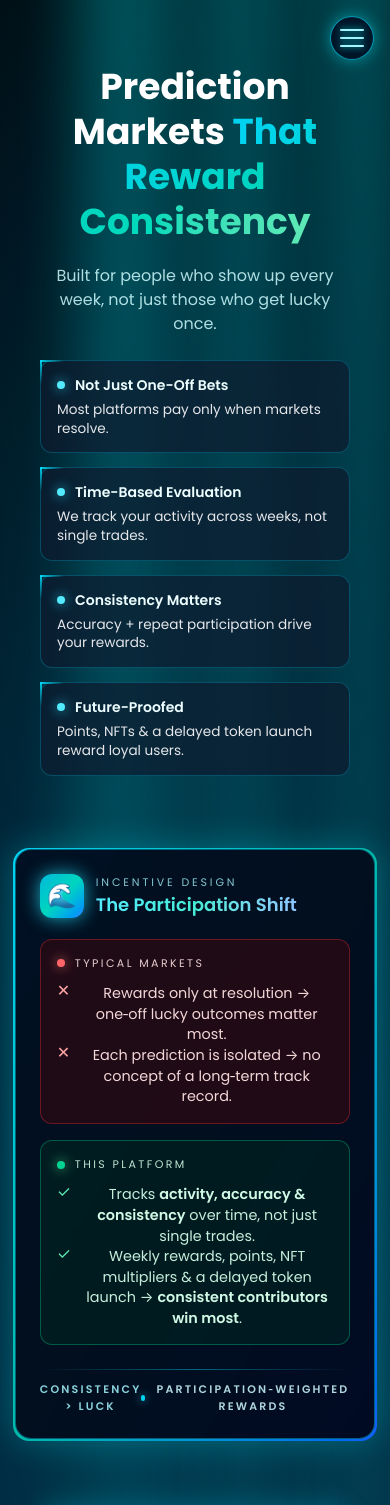
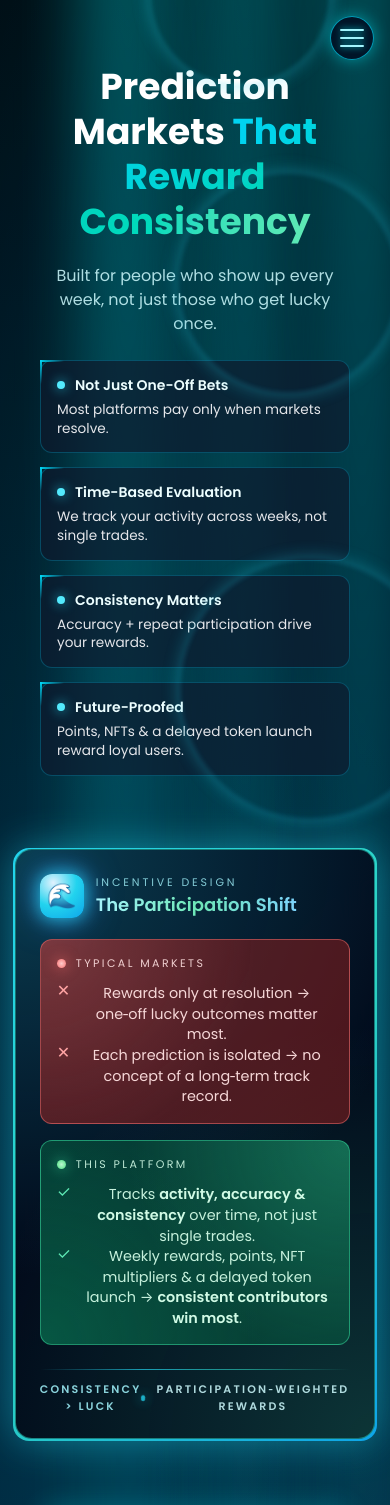
Before and after one commit to 160122729046aamir/Quacksquads, a React (Vite) app: page /intro in a window 390 px wide. Shown: the top 1505 px of the page. Built offline with nearby package versions, Linux system fonts and the light colour scheme.

Commit message:
Added Some Changes

```diff
--- a/src/effects.css
+++ b/src/effects.css
@@ -545,3 +545,219 @@
   0%   { transform: translate3d(0,0,0); }
   100% { transform: translate3d(-32px,-16px,0); }
 }
+
+/* Outer gradient frame + glow for Participation Shift card */
+.hero-card-frame {
+  background: linear-gradient(135deg, #22d3ee, #2dd4bf, #0ea5e9);
+  box-shadow: 0 0 40px rgba(34, 211, 238, 0.45);
+  position: relative;
+  overflow: visible;
+}
+
+/* Card body surface */
+.hero-card-surface {
+  background:
+    radial-gradient(circle at 0 0, rgba(34, 211, 238, 0.26), transparent 62%),
+    radial-gradient(circle at 100% 100%, rgba(52, 211, 153, 0.22), transparent 60%),
+    rgba(2, 6, 23, 0.98);
+  border-radius: 1.05rem;
+  border: 1px solid rgba(45, 212, 191, 0.5);
+  backdrop-filter: blur(16px);
+  position: relative;
+  overflow: hidden;
+}
+
+/* Icon orb */
+.hero-card-orb {
+  background: radial-gradient(circle at 30% 20%, #e0f2fe, #22d3ee, #0ea5e9);
+  box-shadow:
+    0 0 18px rgba(34, 211, 238, 0.9),
+    0 0 34px rgba(59, 130, 246, 0.7);
+}
+
+/* Title gradient */
+.hero-subtitle-gradient {
+  background-image: linear-gradient(to right, #a5f3fc, #6ee7b7, #7dd3fc);
+  -webkit-background-clip: text;
+  background-clip: text;
+  color: transparent;
+}
+
+/* Orbital glow behind the card */
+.hero-card-orbit {
+  position: absolute;
+  inset: -40px;
+  pointer-events: none;
+  opacity: 0.8;
+  filter: blur(2px);
+  z-index: 0;
+}
+
+.hero-card-orbit-ring {
+  position: absolute;
+  border-radius: 999px;
+  border: 1px dashed rgba(56, 189, 248, 0.35);
+  box-shadow: 0 0 18px rgba(34, 211, 238, 0.5);
+  animation: heroOrbit 16s linear infinite;
+}
+
+.hero-card-orbit-ring-1 {
+  width: 220px;
+  height: 220px;
+  top: 5%;
+  right: 2%;
+}
+.hero-card-orbit-ring-2 {
+  width: 260px;
+  height: 260px;
+  top: 18%;
+  right: -8%;
+  animation-duration: 22s;
+  animation-direction: reverse;
+}
+.hero-card-orbit-ring-3 {
+  width: 180px;
+  height: 180px;
+  top: -4%;
+  right: 18%;
+  border-style: solid;
+  border-color: rgba(34, 211, 238, 0.3);
+  animation-duration: 28s;
+}
+
+/* Status row at bottom of Participation Shift card */
+.hero-status-row {
+  position: relative;
+}
+
+.hero-status-line {
+  position: absolute;
+  top: 0;
+  left: 0;
+  right: 0;
+  height: 1px;
+  background: linear-gradient(
+    to right,
+    transparent,
+    rgba(34, 211, 238, 0.7),
+    rgba(45, 212, 191, 0.6),
+    transparent
+  );
+}
+
+.hero-status-dot {
+  width: 6px;
+  height: 6px;
+  border-radius: 999px;
+  background: #22d3ee;
+  box-shadow: 0 0 12px rgba(34, 211, 238, 0.9);
+  animation: heroStatusPulse 1.2s ease-in-out infinite;
+}
+
+/* Shimmer that runs across the frame */
+.hero-card-shimmer {
+  position: absolute;
+  inset: 0;
+  background: linear-gradient(120deg, transparent, rgba(248, 250, 252, 0.75), transparent);
+  opacity: 0;
+  mix-blend-mode: soft-light;
+  transform: translateX(-140%);
+  animation: heroCardShimmer 10s ease-in-out infinite;
+}
+
+/* Legacy vs new model cards inside Participation Shift card */
+.legacy-card {
+  background:
+    radial-gradient(circle at 0 0, rgba(248, 113, 113, 0.25), transparent 60%),
+    rgba(127, 29, 29, 0.6);
+  border: 1px solid rgba(248, 113, 113, 0.5);
+  position: relative;
+  overflow: hidden;
+}
+.legacy-card::after {
+  content: '';
+  position: absolute;
+  inset: 0;
+  background: radial-gradient(circle at 100% 0, rgba(248, 113, 113, 0.28), transparent 65%);
+  opacity: 0;
+  transition: opacity 0.25s ease-out;
+}
+.legacy-card:hover::after {
+  opacity: 1;
+}
+
+.legacy-dot {
+  width: 9px;
+  height: 9px;
+  border-radius: 999px;
+  background: radial-gradient(circle, #fecaca, #f87171);
+  box-shadow: 0 0 14px rgba(248, 113, 113, 0.9);
+}
+
+.newmodel-card {
+  background:
+    radial-gradient(circle at 100% 0, rgba(52, 211, 153, 0.32), transparent 60%),
+    radial-gradient(circle at 0 100%, rgba(16, 185, 129, 0.22), transparent 60%),
+    rgba(6, 78, 59, 0.7);
+  border: 1px solid rgba(52, 211, 153, 0.55);
+  position: relative;
+  overflow: hidden;
+}
+.newmodel-card::after {
+  content: '';
+  position: absolute;
+  inset: 0;
+  background: radial-gradient(circle at 0 0, rgba(52, 211, 153, 0.35), transparent 70%);
+  opacity: 0;
+  transition: opacity 0.25s ease-out;
+}
+.newmodel-card:hover::after {
+  opacity: 1;
+}
+
+.newmodel-dot {
+  width: 9px;
+  height: 9px;
+  border-radius: 999px;
+  background: radial-gradient(circle, #bbf7d0, #4ade80);
+  box-shadow: 0 0 14px rgba(52, 211, 153, 0.9);
+}
+
+/* Animations for card */
+@keyframes heroOrbit {
+  0% {
+    transform: rotate(0deg) translateZ(0);
+  }
+  100% {
+    transform: rotate(360deg) translateZ(0);
+  }
+}
+
+@keyframes heroStatusPulse {
+  0%, 100% {
+    transform: scale(1);
+    opacity: 0.8;
+  }
+  50% {
+    transform: scale(1.25);
+    opacity: 1;
+  }
+}
+
+@keyframes heroCardShimmer {
+  0% {
+    opacity: 0;
+    transform: translateX(-140%);
+  }
+  10% {
+    opacity: 0.5;
+  }
+  25% {
+    opacity: 0;
+    transform: translateX(120%);
+  }
+  100% {
+    opacity: 0;
+    transform: translateX(120%);
+  }
+}
--- a/src/pages/Introduction.jsx
+++ b/src/pages/Introduction.jsx
@@ -136,20 +136,27 @@ const Introduction = () => {
                         </div>
                     </div>
 
-                    {/* RIGHT: "PARTICIPATION SHIFT" CARD – TOP LINE REMOVED */}
+                    {/* RIGHT: "PARTICIPATION SHIFT" CARD – ENHANCED */}
                     <div className="md:w-1/2 reveal reveal-delay-1">
-                        <div className="relative rounded-2xl !p-[1.5px] bg-gradient-to-br from-cyan-400 via-teal-500 to-blue-600 shadow-[0_0_36px_rgba(0,245,255,0.28)]">
-                            <div className="relative rounded-2xl bg-slate-950/95 backdrop-blur-xl !px-6 !py-6 md:!px-7 md:!py-7 border border-cyan-500/50">
-                                {/* Header (no top accent line now) */}
+                        {/* Orbital glow behind the card */}
+                        <div className="hero-card-orbit">
+                            <div className="hero-card-orbit-ring hero-card-orbit-ring-1" />
+                            <div className="hero-card-orbit-ring hero-card-orbit-ring-2" />
+                            <div className="hero-card-orbit-ring hero-card-orbit-ring-3" />
+                        </div>
+
+                        <div className="relative rounded-2xl !p-[1.5px] hero-card-frame">
+                            <div className="relative rounded-2xl hero-card-surface !px-6 !py-6 md:!px-7 md:!py-7">
+                                {/* Header */}
                                 <div className="flex items-center justify-start !mb-5 !gap-3">
-                                    <div className="flex h-11 w-11 items-center justify-center rounded-xl bg-gradient-to-br from-cyan-500 via-teal-400 to-blue-500 shadow-[0_0_18px_rgba(34,211,238,0.8)]">
+                                    <div className="flex h-11 w-11 items-center justify-center rounded-xl hero-card-orb">
                                         <span className="text-2xl">🌊</span>
                                     </div>
                                     <div className="text-left">
                                         <p className="text-[11px] uppercase tracking-[0.26em] text-cyan-200/80">
                                             Incentive Design
                                         </p>
-                                        <h2 className="bg-gradient-to-r from-cyan-300 via-teal-300 to-blue-300 bg-clip-text text-transparent text-lg md:text-xl font-semibold">
+                                        <h2 className="hero-subtitle-gradient text-lg md:text-xl font-semibold">
                                             The Participation Shift
                                         </h2>
                                     </div>
@@ -158,9 +165,9 @@ const Introduction = () => {
                                 {/* SIDE-BY-SIDE COMPARISON */}
                                 <div className="grid grid-cols-1 sm:grid-cols-2 !gap-4 text-sm md:text-[0.95rem]">
                                     {/* Legacy side */}
-                                    <div className="rounded-xl bg-red-950/45 border border-red-500/35 !px-4 !py-4">
+                                    <div className="rounded-xl legacy-card !px-4 !py-4">
                                         <div className="flex items-center !gap-2.5 !mb-3">
-                                            <span className="w-2 h-2 rounded-full bg-red-400 shadow-[0_0_12px_rgba(248,113,113,0.9)]" />
+                                            <span className="legacy-dot" />
                                             <span className="text-[11px] md:text-xs uppercase tracking-[0.22em] text-red-100/90">
                                                 Typical Markets
                                             </span>
@@ -168,26 +175,33 @@ const Introduction = () => {
                                         <ul className="space-y-2 text-[0.9rem] text-red-100/95">
                                             <li className="flex items-start !gap-2.5">
                                                 <span className="mt-[2px] text-red-300 text-base leading-none">✕</span>
-                                                <span>Rewards only at resolution → one‑off lucky outcomes matter most.</span>
+                                                <span>
+                                                    Rewards only at resolution → one‑off lucky outcomes matter most.
+                                                </span>
                                             </li>
                                             <li className="flex items-start !gap-2.5">
                                                 <span className="mt-[2px] text-red-300 text-base leading-none">✕</span>
-                                                <span>Each prediction is isolated → no concept of a long‑term track record.</span>
+                                                <span>
+                                                    Each prediction is isolated → no concept of a long‑term track
+                                                    record.
+                                                </span>
                                             </li>
                                         </ul>
                                     </div>
 
                                     {/* New model side */}
-                                    <div className="rounded-xl bg-emerald-950/45 border border-emerald-500/40 !px-4 !py-4">
+                                    <div className="rounded-xl newmodel-card !px-4 !py-4">
                                         <div className="flex items-center !gap-2.5 !mb-3">
-                                            <span className="w-2 h-2 rounded-full bg-emerald-400 shadow-[0_0_12px_rgba(74,222,128,0.9)]" />
+                                            <span className="newmodel-dot" />
                                             <span className="text-[11px] md:text-xs uppercase tracking-[0.22em] text-emerald-100/90">
                                                 This Platform
                                             </span>
                                         </div>
                                         <ul className="space-y-2 text-[0.9rem] text-emerald-100/95">
                                             <li className="flex items-start !gap-2.5">
-                                                <span className="mt-[2px] text-emerald-300 text-base leading-none">✓</span>
+                                                <span className="mt-[2px] text-emerald-300 text-base leading-none">
+                                                    ✓
+                                                </span>
                                                 <span>
                                                     Tracks{' '}
                                                     <span className="font-semibold text-emerald-100">
@@ -197,7 +211,9 @@ const Introduction = () => {
                                                 </span>
                                             </li>
                                             <li className="flex items-start !gap-2.5">
-                                                <span className="mt-[2px] text-emerald-300 text-base leading-none">✓</span>
+                                                <span className="mt-[2px] text-emerald-300 text-base leading-none">
+                                                    ✓
+                                                </span>
                                                 <span>
                                                     Weekly rewards, points, NFT multipliers & a delayed token launch →{' '}
                                                     <span className="font-semibold text-emerald-100">
@@ -211,14 +227,14 @@ const Introduction = () => {
                                 </div>
 
                                 {/* Bottom Status Row */}
-                                <div className="relative !mt-6 !pt-3">
-                                    <div className="absolute top-0 left-0 right-0 h-px bg-gradient-to-r from-transparent via-cyan-400/45 to-transparent" />
+                                <div className="relative !mt-6 !pt-3 hero-status-row">
+                                    <div className="hero-status-line" />
                                     <div className="flex justify-between items-center text-[11px] md:text-xs uppercase tracking-[0.2em]">
                                         <span className="text-cyan-200/85 font-semibold">
                                             Consistency &gt; Luck
                                         </span>
                                         <div className="flex items-center !gap-2.5">
-                                            <span className="w-1.5 h-1.5 rounded-full bg-cyan-400 shadow-[0_0_10px_rgba(34,211,238,0.9)] animate-pulse" />
+                                            <span className="hero-status-dot" />
                                             <span className="text-cyan-100/85 font-semibold">
                                                 Participation‑Weighted Rewards
                                             </span>
@@ -226,6 +242,9 @@ const Introduction = () => {
                                     </div>
                                 </div>
                             </div>
+
+                            {/* Shimmer across the frame */}
+                            <div className="hero-card-shimmer" />
                         </div>
                     </div>
                 </div>
```
